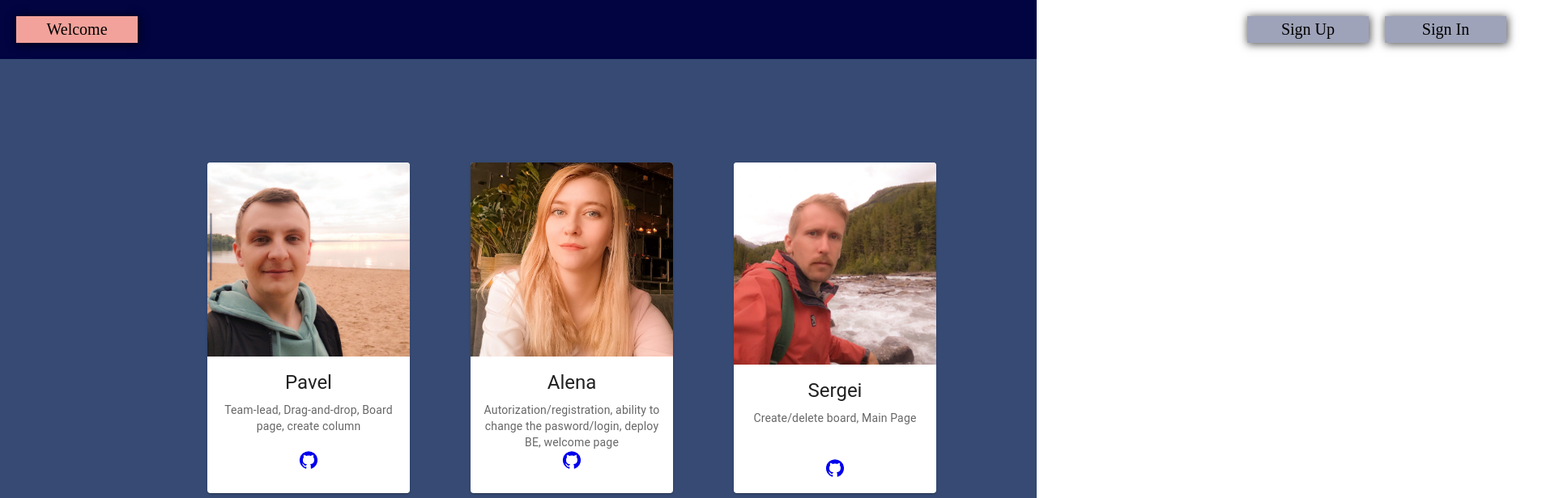
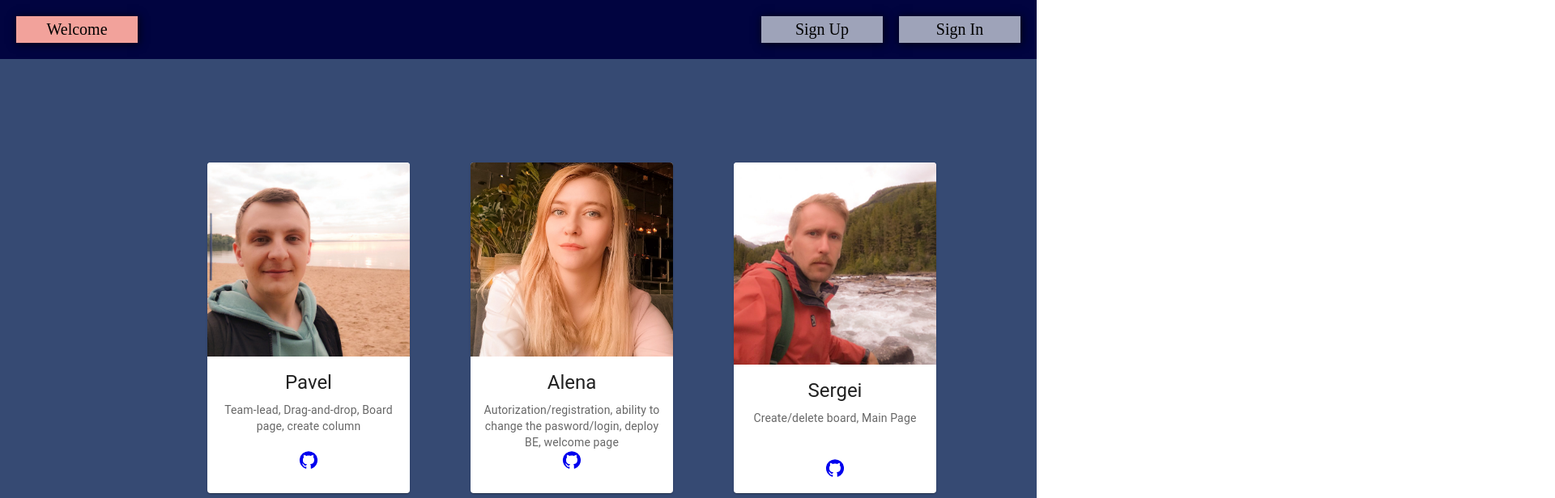
Before and after one commit to pavelguest/project-management-app, a React (Create React App) app in the folder project-management-app/: page / in a window 1280 px wide. Shown: the top 616 px of the page at 81% size, 1920 px wide, since content can reach past the window. Built offline with nearby package versions, Linux system fonts and the light colour scheme; no server answers.

Commit message:
feat: add some basic styles for header adaptivness

```diff
--- a/project-management-app/src/components/AuthorizationBtn/AuthorizationBtn.css
+++ b/project-management-app/src/components/AuthorizationBtn/AuthorizationBtn.css
@@ -1,7 +1,8 @@
-.autoriz-wrap {
-  width: 380px;
+.authorization-wrapper {
+  /* width: 380px; */
   display: flex;
   flex-direction: row;
   gap: 20px;
-  margin-left: 900px;
+  /* justify-content: space-between; */
+  /* margin-left: 900px; */
 }
--- a/project-management-app/src/components/AuthorizationBtn/AuthorizationBtn.tsx
+++ b/project-management-app/src/components/AuthorizationBtn/AuthorizationBtn.tsx
@@ -19,7 +19,7 @@
   };
 
   return (
-    <div className="autoriz-wrap">
+    <div className="authorization-wrapper">
       {auth.isAuth && (
         <Button
           variant="contained"
--- a/project-management-app/src/components/Header/Header.css
+++ b/project-management-app/src/components/Header/Header.css
@@ -17,7 +17,9 @@
 
 .header__nav-wrapper {
   display: flex;
-  gap: 20px;
+  /* gap: 20px; */
+  justify-content: space-between;
+  width: 100%;
 }
 
 .nav__link {
@@ -37,3 +39,7 @@
 .active {
   background-color: var(--peach);
 }
+
+@media (max-width: 945px) {
+
+}
--- a/project-management-app/src/pages/MainPage/MainPage.css
+++ b/project-management-app/src/pages/MainPage/MainPage.css
@@ -3,7 +3,7 @@
 }
 
 .main-page {
-  min-height: calc(100vh - 92px);
+  min-height: calc(100vh - 79px);
   background-color: var(--light-blue);
 }
 
```
